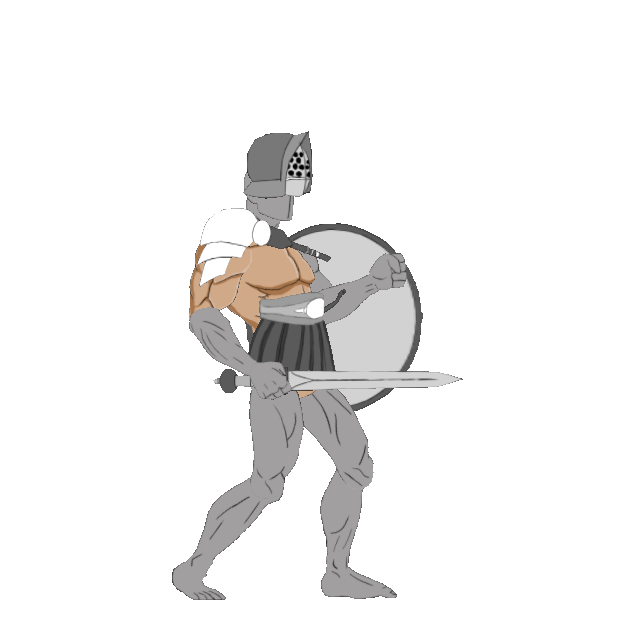
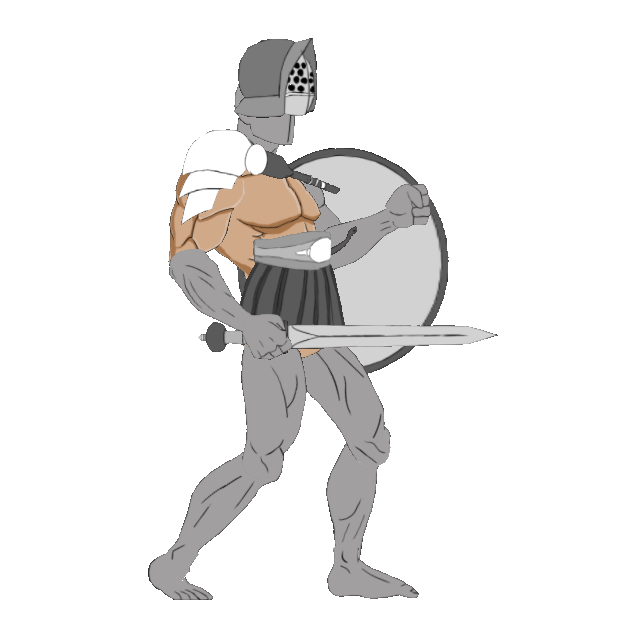
Before and after one commit to BlackScorp/threejs-tests, a plain HTML site: page index.html in a window 1280 px wide. Shown: the whole page, without its empty margins (351-991 px from the left). Drawn offline with Linux system fonts and the light colour scheme; animation ran at ten frames a second.

Commit message:
increased the size

```diff
--- a/index.html
+++ b/index.html
@@ -34,7 +34,7 @@
     var height = window.innerHeight;
     var scene = new THREE.Scene();
     var clock  = new THREE.Clock();
-    var camera = new THREE.OrthographicCamera(window.innerWidth / -2, window.innerWidth / 2, window.innerHeight / 2, window.innerHeight / -2, 1,100);
+    var camera = new THREE.OrthographicCamera(window.innerWidth / -2, window.innerWidth / 2, window.innerHeight / 2, window.innerHeight / -2, 1,1000);
     //camera = new THREE.PerspectiveCamera( 40, width / height, 1, 100 );
     var renderer = new THREE.WebGLRenderer({alpha: true} );
     var light = new THREE.AmbientLight( 0xffffff,1.5 ); // soft white light
@@ -80,7 +80,7 @@
                     geometry,
                     material
             );
-            mesh.scale.z = mesh.scale.y = mesh.scale.x = 50;
+            mesh.scale.z = mesh.scale.y = mesh.scale.x = 60;
 
             var localmixer  = new THREE.AnimationMixer( mesh );
 
```
